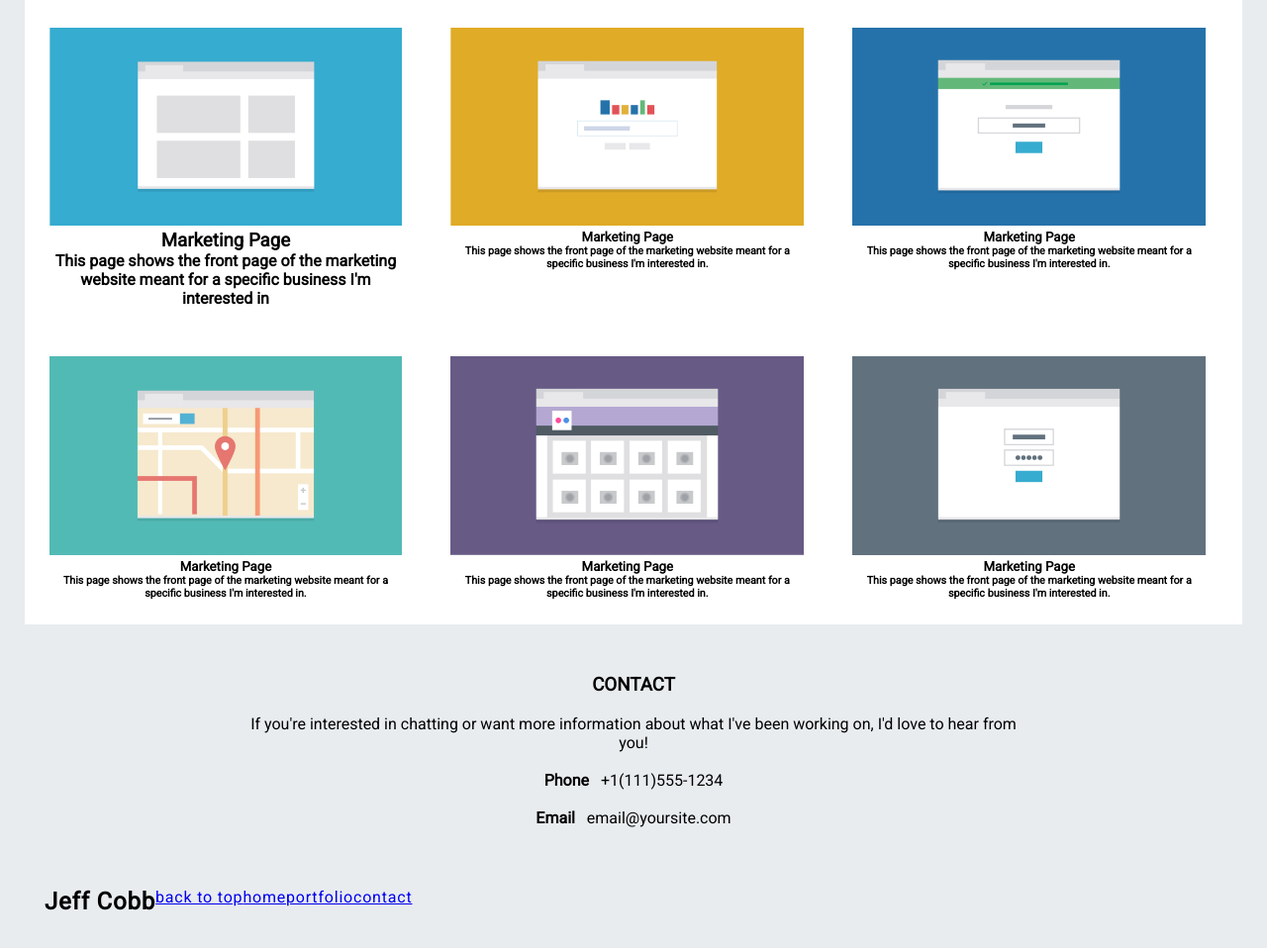
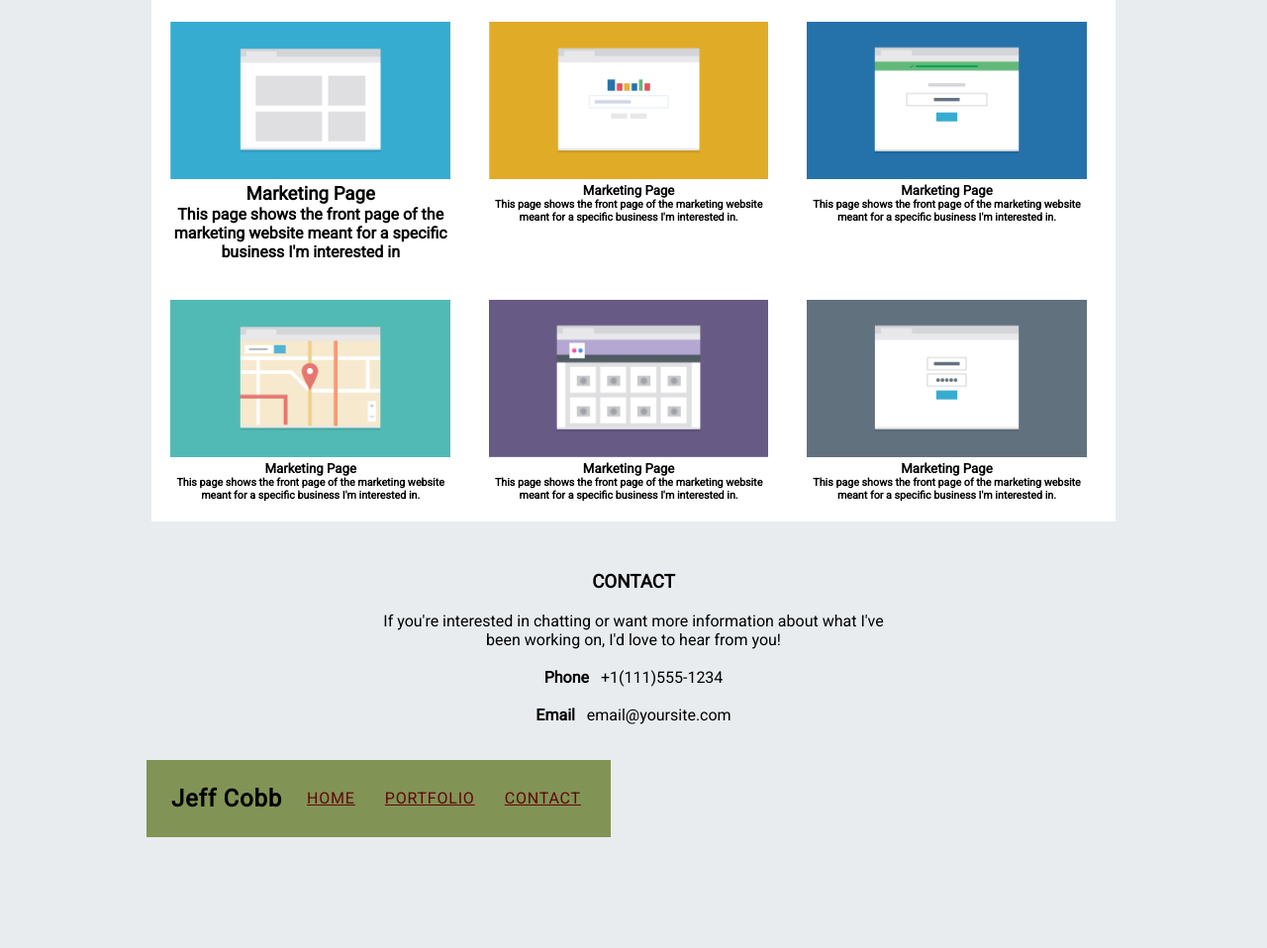
Before and after one commit to CoachemUp/Responsive-layout-site, a plain HTML site: page index.html in a window 1280 px wide. Shown: the part 422-1380 px from the top of the page at 99% size. After the commit the page ends 1279 px from the top, so only its background shows below. Drawn offline with Linux system fonts and the light colour scheme.

Commit message:
trying somthing different

```diff
--- /dev/null
+++ b/2index.html
@@ -0,0 +1,54 @@
+<!DOCTYPE html>
+<html lang="en">
+<head>
+  <meta charset="UTF-8">
+  <meta name="viewport" content="width=device-width, initial-scale=1.0">
+  <link rel="preconnect" href="https://fonts.googleapis.com">
+  <link rel="preconnect" href="https://fonts.gstatic.com" crossorigin>
+  <link href="https://fonts.googleapis.com/css?family=Roboto:400" rel="stylesheet">
+  <link href="trying/styles.css" rel="stylesheet">
+  <title>Navigation Position Change</title>
+</head>
+<body>
+    <nav>
+        <h1><a href="#">Student Name</a></h1>
+        <ul class="top-nav">
+          <li><a href="#">home</a></li>
+          <li><a href="#portfolio">portfolio</a></li>
+          <li><a href="#contact">contact</a></li>
+        </ul>
+      </nav>
+
+      <div class="container">
+        <div class="col box-1">
+          <p>Box 1</p>
+        </div>
+        <div class="col box-2">
+          <p>Box 2</p>
+        </div>
+        <div class="col box-3">
+          <p>Box 3</p>
+        </div>
+        <div class="col box-4">
+          <p>Box 4</p>
+        </div>
+        <div class="col box-5">
+          <p>Box 5</p>
+        </div>
+        <div class="col box-6">
+          <p>Box 6</p>
+        </div>
+      </div>
+
+      <footer>
+        <h2>Student Name</h2>
+        <ul class="footer-nav">
+          <li class="top"><a href="#top">back to top</a></li>
+          <li class="full"><a href="#top">home</a></li>
+          <li class="full"><a href="#portfolio">portfolio</a></li>
+          <li class="full"><a href="#contact">contact</a></li>
+        </ul>
+      </footer>
+
+</body>
+</html>
--- a/css/styles.css
+++ b/css/styles.css
@@ -10,10 +10,11 @@
 
 body {
   margin: 0 auto;
+  max-width: 1024px;
   display: flex;
   flex-direction: column;
   min-height: 100vh;
-  font-family: 'Roboto', sans-serif;
+  font-family: 'Roboto', Arial, Verdana;
   color: black;
   background-color: #e8ecef;
 }
@@ -34,7 +35,7 @@ ul {
   list-style: none;
 }
 
-.nav-link a {
+/*.nav-link*/ a {
   display: flex;
   padding: 0px 5px 0;
   text-transform: uppercase;
@@ -53,6 +54,7 @@ nav {
   font-family: "Roboto", Arial, Verdana;
   font-weight: 400;
   letter-spacing: .05em;
+  background-color: #829356;
   padding: 25px;
 }
 
@@ -150,3 +152,64 @@ footer {
 /* ====================================================
        Media Queries for screens Less than 768px wide
 ======================================================= */
+
+@media (min-width: 768px) {
+  .top-nav {
+    margin-top: 0px;
+  }
+
+  .nav-link a{
+    display: inline-block;
+    width: auto;
+    margin-right: 15px;
+    background-color: transparent;
+  }
+
+  .top-nav li:last-child {
+    margin-right: 0;
+  }
+
+  .top-nav a {
+    color: rgb(96, 7, 7);
+  }
+
+  .container {
+      display: flex;
+      flex-wrap: wrap;
+  }
+
+  .col {
+      flex-basis: calc(50% - 20px);
+  }
+
+  .top {
+    display: none;
+  }
+
+  .full {
+    display: inline-block;
+    margin-left: 20px;
+  }
+}
+
+/* =================================================
+     Media Queries for screens that are over 768px
+==================================================== */
+@media (min-width: 1024px) {
+  nav {
+    display: flex;
+    justify-content: space-between;
+    align-items: center;
+  }
+
+  .top-nav,
+  .top-nav li {
+    width: initial;
+    margin-bottom: 0;
+
+  }
+
+  .col {
+      flex-basis: calc(33.333% - 20px);
+  }
+}
--- /dev/null
+++ b/css/trying.css
@@ -0,0 +1,175 @@
+* {
+    box-sizing: border-box;
+    margin: 0;
+    padding: 0;
+  }
+
+  body {
+    margin: 0 auto;
+    max-width: 1024px;
+    display: flex;
+    flex-direction: column;
+    min-height: 100vh;
+    font-family: 'Roboto', sans-serif;
+    color: black;
+    background-color: #093145;
+  }
+
+  ul {
+    list-style: none;
+    padding-left: 0;
+  }
+
+  a {
+    text-decoration: none;
+    text-transform: uppercase;
+    color: white;
+  }
+
+  nav {
+    font-family: "Roboto", Arial, Verdana;
+    font-weight: 400;
+    letter-spacing: .05em;
+    background-color: #829356;
+    padding: 25px;
+  }
+
+  h1, .top-nav {
+    text-align: center;
+  }
+
+  .top-nav, .top-nav li {
+    width: 100%;
+  }
+
+  h1 a, .top-nav a {
+    color: #000;
+  }
+
+  .top-nav {
+    margin-top: 30px;
+  }
+
+  .top-nav li {
+    padding: 10px 0;
+    margin: 5px auto;
+    background-color: #fff;
+  }
+
+  .top-nav a {
+    text-transform: uppercase;
+  }
+
+  .container {
+    max-width: 1100px;
+    padding: 10px;
+    margin: 0 auto;
+    font-family: 'Roboto', sans-serif;
+  }
+
+  .col {
+    margin: 10px;
+    min-height: 250px;
+    color: white;
+    text-align: center;
+    letter-spacing: 1px;
+    padding-top: 5px;
+  }
+
+  .box-1 {
+    background-color: #093145;
+  }
+
+  .box-2 {
+    background-color: #3C6478;
+  }
+
+  .box-3 {
+    background-color: #107896;
+  }
+
+  .box-4 {
+    background-color: #829356;
+  }
+
+  .box-5 {
+    background-color: #C2571A;
+  }
+
+  .box-6 {
+    background-color: #9A2617;
+  }
+
+  footer {
+    display: flex;
+    justify-content: space-between;
+    align-items: center;
+    margin-top: auto;
+    padding: 0 20px;
+    height: 100px;
+    background-color: #107896;
+  }
+
+  .full {
+    display: none;
+  }
+/* ====================================================
+       Media Queries for screens Less than 768px wide
+======================================================= */
+  @media (min-width: 768px) {
+    .top-nav {
+      margin-top: 0;
+    }
+
+    .top-nav li {
+      display: inline-block;
+      width: auto;
+      margin-right: 15px;
+      background-color: transparent;
+    }
+
+    .top-nav li:last-child {
+      margin-right: 0;
+    }
+
+    .top-nav a {
+      color: #fff;
+    }
+
+    .container {
+        display: flex;
+        flex-wrap: wrap;
+      }
+
+      .col {
+        flex-basis: calc(50% - 20px);
+      }
+
+      .top {
+        display: none;
+      }
+      .full {
+        display: inline-block;
+        margin-left: 20px;
+      }
+  }
+/* ====================================================
+       Media Queries for screens Less than 768px wide
+======================================================= */
+  @media (min-width: 1024px) {
+    nav {
+      display: flex;
+      justify-content: space-between;
+      align-items: center;
+    }
+
+    .top-nav,
+    .top-nav li {
+      width: initial;
+      margin-bottom: 0;
+    }
+
+    .col {
+        flex-basis: calc(33.333% - 20px);
+      }
+  }
```
